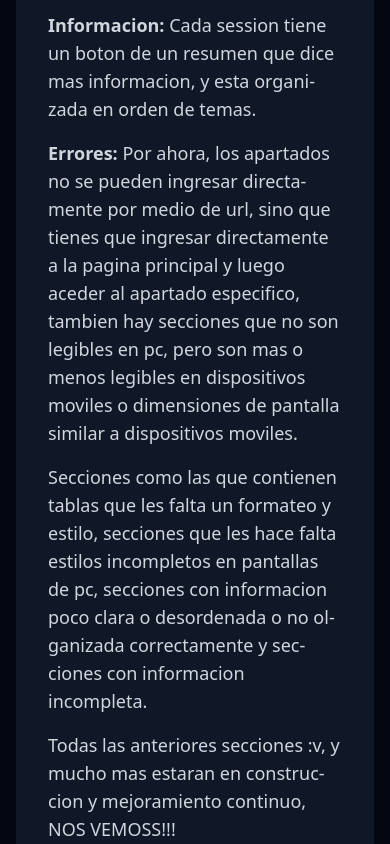
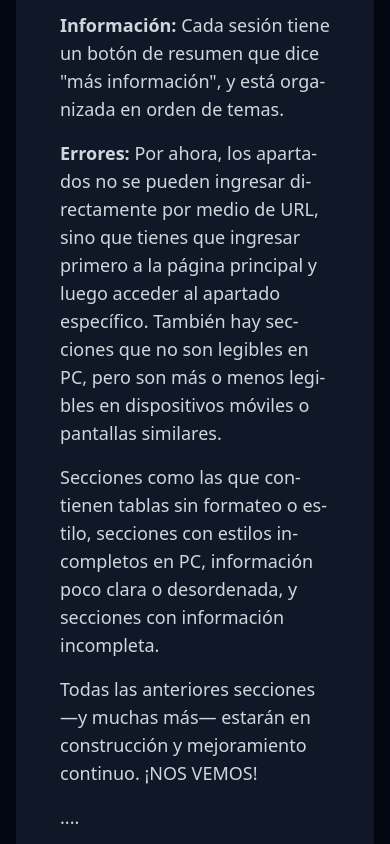
Before and after one commit to FraVelz/WEB-Notas-de-Hacking, a React (Vite) app: page / in a window 390 px wide. Shown: the part 1100-1944 px from the top of the page. Built offline with nearby package versions, Linux system fonts and the light colour scheme.

Commit message:
Actualización: 0.0.7

```diff
--- a/src/App.jsx
+++ b/src/App.jsx
@@ -90,7 +90,7 @@ function App() {
           </div>
         </div>
 
-        <Texto className="text-center mt-5" select="none"><b>Ultima Actualizacion:</b> Nov 10 del 2025</Texto>
+        <Texto className="text-center mt-5" select="none"><b>Ultima Actualizacion:</b> Nov 11 del 2025</Texto>
       </footer>
     </>
   )
--- /dev/null
+++ b/src/componentes/dividido.jsx
@@ -0,0 +1,31 @@
+
+function Dividido({ secundario, children, linea = false }) {
+  return (
+    <div
+      className={`
+        px-3
+        flex flex-col lg:flex-row
+        justify-center items-center
+        rounded-2xl
+        ${linea ? "border-2 border-gray-400" : "border-0"}
+      `}
+    >
+      <div
+        className="
+          bg-gray-900
+          rounded-2xl
+          break-words
+          p-4
+        "
+      >
+        {children}
+      </div>
+
+      <div className="flex justify-center items-center lg:w-96">
+        {secundario}
+      </div>
+    </div>
+  );
+}
+
+export default Dividido;
--- a/src/readme.jsx
+++ b/src/readme.jsx
@@ -8,6 +8,7 @@ import Enlace from "./componentes/enlace.jsx";
 import Texto from "./componentes/texto.jsx";
 import Estructura from "./componentes/estructura.jsx";
 import Animacion from "./animacion.jsx";
+import Dividido from "./componentes/dividido.jsx";
 
 function Readme() {
     return (
@@ -28,44 +29,32 @@ function Readme() {
                 es esta área.
             </Texto>
 
-            <div className="
-            flex flex-col lg:flex-row
-            justify-center align-middle
-            ">
-                <div className="
-                bg-gray-900
-                rounded-2xl
-                hyphens-auto hyphens: auto;
-                wrap-break-word
-                p-4
-                ">
+            <Dividido secundario={<Animacion />}>
                 <Texto>
-                        <b>Informacion:</b> Cada session tiene un boton de un resumen que dice mas informacion, y esta organizada en orden de temas.
+                    <b>Información:</b> Cada sesión tiene un botón de resumen que dice "más información",
+                    y está organizada en orden de temas.
                 </Texto>
 
                 <Texto>
-                        <b>Errores:</b> Por ahora, los apartados no se pueden ingresar directamente por medio de url, sino que
-                        tienes que ingresar directamente a la pagina principal y luego aceder al apartado especifico, tambien hay secciones que
-                        no son legibles en pc, pero son mas o menos legibles en dispositivos moviles o dimensiones de pantalla similar a dispositivos moviles.
+                    <b>Errores:</b> Por ahora, los apartados no se pueden ingresar directamente
+                    por medio de URL, sino que tienes que ingresar primero a la página principal
+                    y luego acceder al apartado específico. También hay secciones que no son legibles
+                    en PC, pero son más o menos legibles en dispositivos móviles o pantallas similares.
                 </Texto>
 
                 <Texto>
-                        Secciones como las que contienen tablas que les falta un formateo y
-                        estilo, secciones que les hace falta estilos incompletos en pantallas de pc, secciones con informacion poco clara o desordenada o no olganizada correctamente y secciones con informacion incompleta.
+                    Secciones como las que contienen tablas sin formateo o estilo,
+                    secciones con estilos incompletos en PC, información poco clara o desordenada,
+                    y secciones con información incompleta.
                 </Texto>
 
                 <Texto>
-                        Todas las anteriores secciones :v, y mucho mas estaran en
-                        construccion y mejoramiento continuo, NOS VEMOSS!!!
+                    Todas las anteriores secciones —y muchas más— estarán en
+                    construcción y mejoramiento continuo. ¡NOS VEMOS!
                 </Texto>
 
                 <Texto>....</Texto>
-                </div>
-
-                <div className="flex justify-center lg:w-96 lg:h-96">
-                    <Animacion />
-                </div>
-            </div>
+            </Dividido>
         </Estructura>
     );
 };
--- a/src/secciones/otros/recursos.jsx
+++ b/src/secciones/otros/recursos.jsx
@@ -1,92 +1,144 @@
+import Dividido from "../../componentes/dividido.jsx";
+import Estructura, { TemarioAsideCompleto, TemarioCompleto } from "../../componentes/estructura.jsx";
+import Imagen from "../../componentes/imagen.jsx";
 import Enlace from "./../../componentes/enlace.jsx";
 import Linea from "./../../componentes/linea.jsx";
 import Lista from "./../../componentes/lista.jsx";
 import Texto from "./../../componentes/texto.jsx";
 import Titulo from "./../../componentes/titulo.jsx";
+
 function Temario({ className = "" }) {
   return (
-    <Lista className={className}></Lista>
+    <Lista className={className}>
+      <li><Enlace href="#video-youtube--temario-completo">Video YouTube - Temario - Gratis</Enlace ></li>
+      <li><Enlace href="#academia-s4vitar">Academia S4vitar</Enlace ></li>
+      <li><Enlace href="#academia-hixec">Academia Hixec</Enlace ></li>
+    </Lista>
   );
 }
 
 function nameabcd({ }) {
   return (
     <>
-      <Titulo title="h1" id="recursos-para-aprender-ciberseguridad">Recursos para Aprender
-        Ciberseguridad</Titulo>
+      <Estructura>
+        <Titulo title="h1" id="recursos-para-aprender-ciberseguridad">Recursos para Aprender Ciberseguridad</Titulo>
+
         <Linea />
-      <Titulo title="h2" id="temario">Temario</Titulo>
-      <Lista>
-        <li><Enlace href="#recursos-para-aprender-ciberseguridad">Recursos para
-          Aprender Ciberseguridad</Enlace >
-          <Lista>
-            <li><Enlace href="#temario">Temario</Enlace ></li>
-            <li><Enlace href="#video-youtube--temario-completo">Video YouTube – Temario
-              completo</Enlace ></li>
-            <li><Enlace href="#academia-s4vitar">Academia S4vitar</Enlace ></li>
-            <li><Enlace href="#academia-hixec">Academia Hixec</Enlace ></li>
-          </Lista>
-        </li>
-      </Lista>
-      <Texto><Enlace href="./../readme.md#temario">Regresar a la guía principal</Enlace ></Texto>
-      <Linea />
-      <Titulo title="h2" id="video-youtube-temario-completo">Video YouTube – Temario
-        completo</Titulo>
+
+        <TemarioCompleto temario={Temario} />
+
+        <Titulo title="h2" id="video-youtube-temario-completo">Video YouTube - Temario - Gratis</Titulo>
+
+        <Dividido linea={true} secundario={
+          <div className="flex items-center justify-center h-screen">
+            <Imagen
+              src={`https://img.youtube.com/vi/fUs1LM2b3JA/mqdefault.jpg`}
+              width={`400px`}
+              height={`300px`}
+              className="
+              max-w-[90vw] max-h-[90vh] w-auto h-auto
+              rounded-2xl
+              shadow shadow-blue-400
+              "/>
+          </div>
+        }>
           <Texto><strong>Duración:</strong> Aproximadamente 1 hora</Texto>
+
           <Texto><strong>Canal:</strong> <Enlace href="https://www.youtube.com/@Xerosec">Xerosec</Enlace ></Texto>
+
           <Texto><strong>Título:</strong> 📝 <em>Aprende Hacking Ético desde 0 GRATIS
             | Cómo empezar en Ciberseguridad | Guía de Aprendizaje 2025</em></Texto>
+
           <Texto><strong>Enlace directo:</strong> <Enlace href="https://www.youtube.com/watch?v=fUs1LM2b3JA&amp;sttick=0">Ver
             video en YouTube</Enlace ></Texto>
+
+        </Dividido>
+
         <Texto>Este video ofrece una guía completa para comenzar en ciberseguridad
           desde cero. Presenta un <strong>temario bien estructurado</strong> con
           los fundamentos básicos, incluyendo <strong>conceptos iniciales,
             virtualización, y organización de áreas de estudio</strong>. Varios
           apartados de estas notas están inspirados en la estructura y contenidos
           de dicho video.</Texto>
+
         <Linea />
+
         <Titulo title="h2" id="academia-s4vitar">Academia S4vitar</Titulo>
+
         <Texto>La <strong>Academia S4vitar (Hack4U)</strong> es una de las más
           reconocidas en el mundo hispano. Ofrece formación completa en
           <strong>pentesting y hacking ético</strong>, con un enfoque práctico y
           progresivo.
         </Texto>
+
+        <Dividido linea={true} secundario={
+          <div className="flex items-center justify-center h-screen">
+            <Imagen
+              src={`https://encrypted-tbn0.gstatic.com/images?q=tbn:ANd9GcQBiHVMdKP1939J-rWxQUP7QZTwXNVptFuw2Q&s`}
+              width={`400px`}
+              height={`300px`}
+              className="
+              max-w-[90vw] max-h-[90vh] w-auto h-auto
+              rounded-2xl
+              shadow shadow-blue-400
+              "/>
+          </div>
+        }>
           <Texto><strong>Características principales:</strong></Texto>
+
           <Lista>
-        <li>Comunidad activa de ciberseguridad (la más grande en
-          Discord).</li>    <li>Sistema de aprendizaje por niveles: cada módulo incluye
-          <strong>exámenes</strong> que deben aprobarse para avanzar.
-        </li>    <li>Enfoque teórico-práctico con <strong>laboratorios y máquinas
-          vulnerables</strong>.</li>    <li>Plataforma complementaria del mismo creador, <strong>Hack
-            Vault</strong>, una plataforma para practicar con entornos, para
-          prepararse para los certificados.</li>    <li>Numeroso contenido gratuito en su canal de YouTube, de
-          <strong>resolución de máquinas y mucho más</strong>.
-        </li>  </Lista>
+            <li>Comunidad activa de ciberseguridad (la más grande en Discord).</li>
+
+            <li>Sistema de aprendizaje por niveles: cada módulo incluye <strong>exámenes</strong> que deben aprobarse para avanzar.</li>
+
+            <li>Enfoque teórico-práctico con <strong>laboratorios y máquinas vulnerables</strong>.</li>
+
+            <li>Plataforma complementaria del mismo creador, <strong>Hack Vault</strong>, una plataforma para practicar con entornos, para prepararse para los certificados.</li>
+
+            <li>Numeroso contenido gratuito en su canal de YouTube, de <strong>resolución de máquinas y mucho más</strong>.</li>
+          </Lista>
+        </Dividido>
         <Texto><strong>Sitio web y plataforma de práctica:</strong> 🔗 <Enlace href="https://hack4u.io/">https://hack4u.io/</Enlace ></Texto>
+
         <blockquote>
           <Texto>Algunos temas de Linux y Python presentes en este repositorio
             provienen de conceptos aprendidos en la Academia S4vitar y su canal de
             youtube, complementados con apuntes personales.</Texto>
         </blockquote>
         <Linea />
+
         <Titulo title="h2" id="academia-hixec">Academia Hixec</Titulo>
+
+
+        <Dividido linea={true} secundario={
+          <div className="flex items-center justify-center h-screen">
+            <Imagen
+              src={`https://img.youtube.com/vi/uJicLSw1Ifo/default.jpg`}
+              width={`400px`}
+              height={`300px`}
+              className="
+              max-w-[90vw] max-h-[90vh] w-auto h-auto
+              rounded-2xl
+              shadow shadow-blue-400
+              "/>
+          </div>
+        }>
           <Texto>La <strong>Academia Hixec</strong> ofrece una formación con enfoque
             <strong>teórico y técnico</strong> en áreas como <strong>privacidad,
               anonimato, y seguridad en sistemas Windows</strong>. Sus materiales son
             claros y están orientados a comprender los fundamentos de la
             ciberseguridad desde una perspectiva conceptual y profesional.
           </Texto>
+        </Dividido>
         <Texto><strong>Sitio web:</strong> 🔗 <Enlace href="https://hixec.com/">https://hixec.com/</Enlace ></Texto>
         <blockquote>
           <Texto>Los apuntes de este repositorio relacionados con privacidad,
             anonimato y seguridad en Windows están inspirados en contenidos
             aprendidos en la Academia Hixec y su canal de YouTube.</Texto>
         </blockquote>
-      <Linea />
-      <Texto><Enlace href="./../readme.md#temario">Regresar a la guía principal</Enlace ></Texto>
-      <blockquote>
-        <Texto><strong>Autor:</strong> Fravelz</Texto>
-      </blockquote>
+      </Estructura>
+
+      <TemarioAsideCompleto temario={Temario} />
     </>
   );
 }
```
Lines whose indentation alone changed are shown as unchanged.
